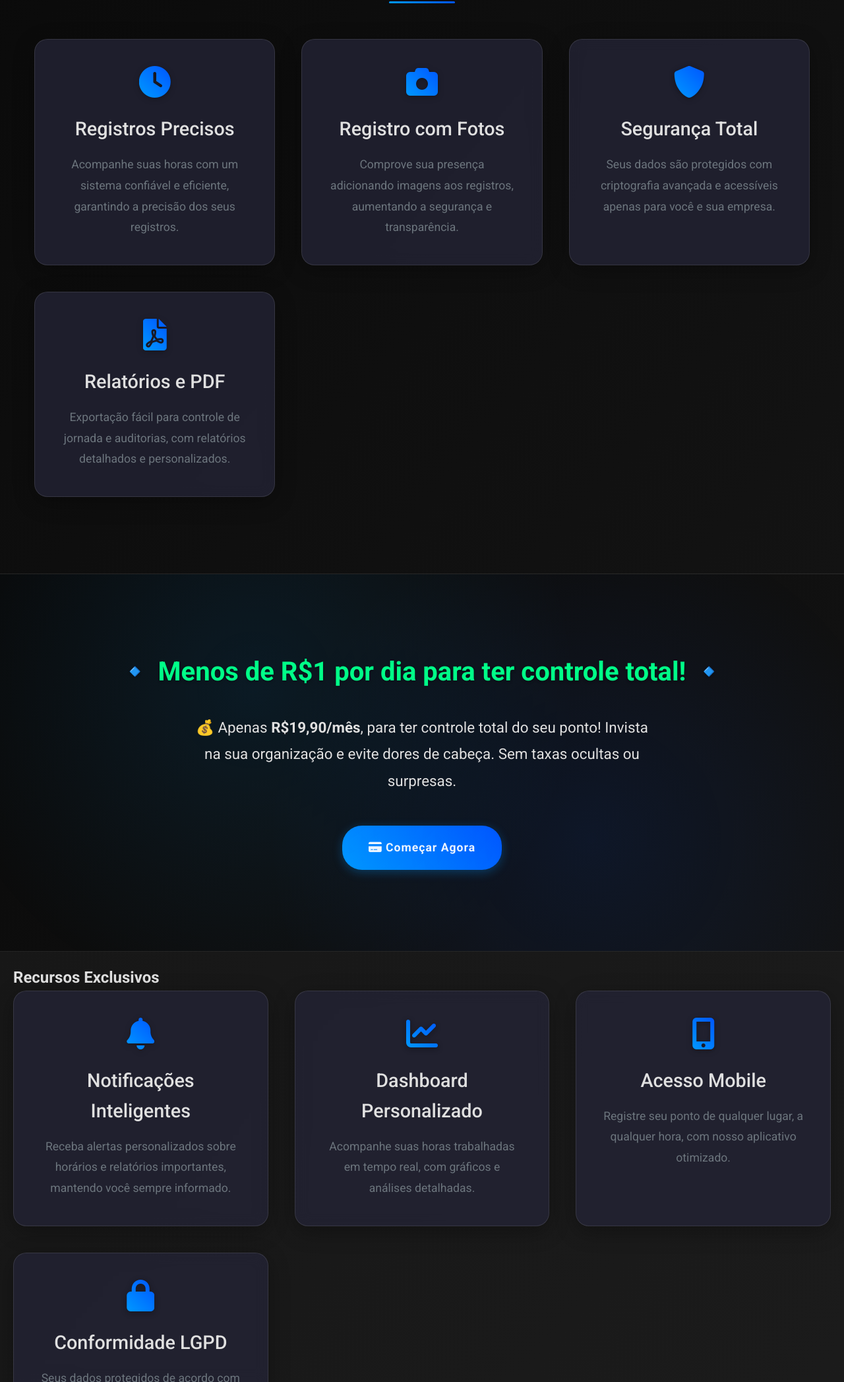
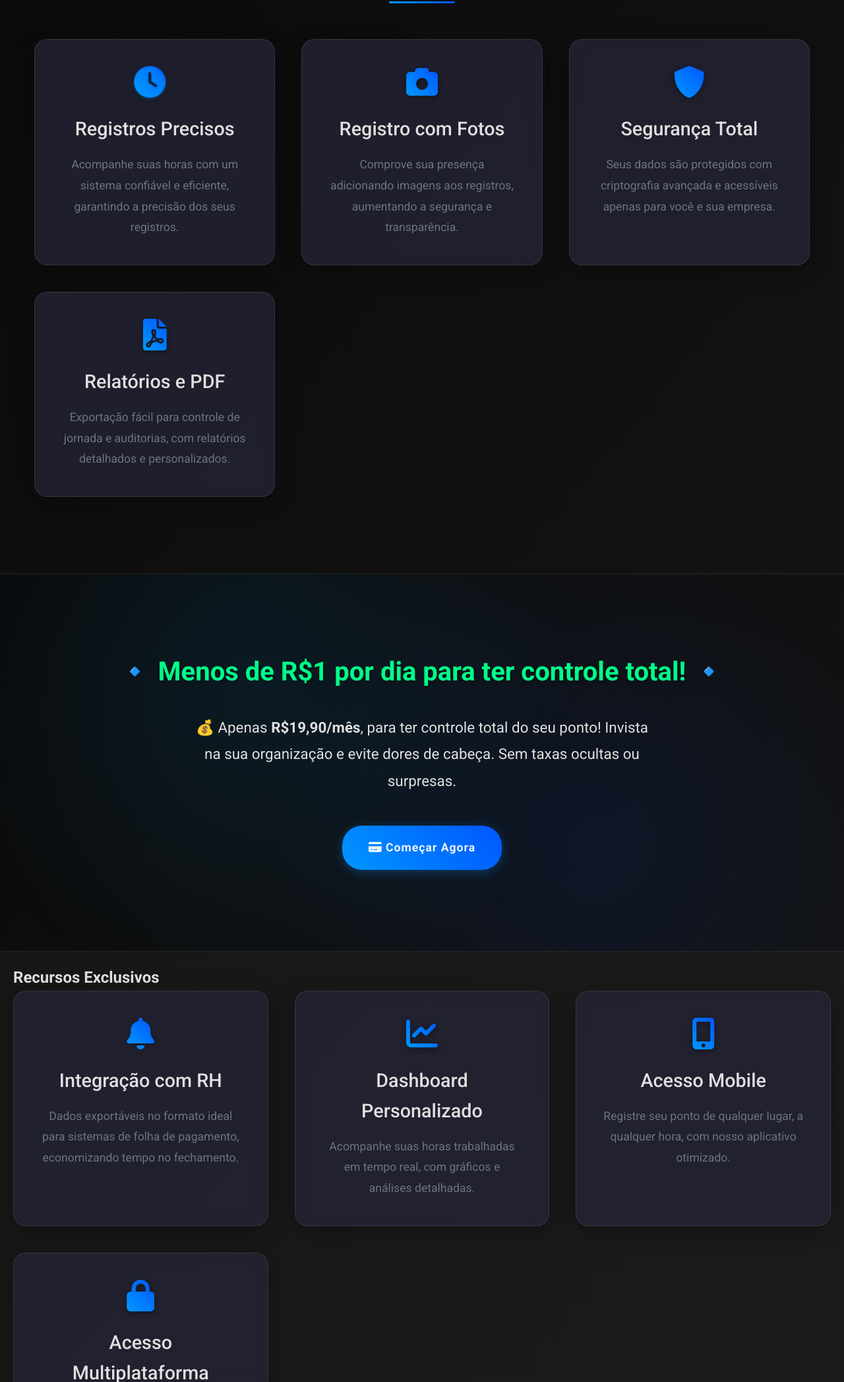
Before and after one commit to Trindadelucas0/backend-sistemA, a website: page index.html in a window 1280 px wide. Shown: the part 706-2800 px from the top of the page at 66% size. Drawn offline with Linux system fonts and the light colour scheme.

Commit message:
estilo index

```diff
--- a/index.html
+++ b/index.html
@@ -14,7 +14,10 @@
     <header>
         <div class="container">
             <div class="header-content">
-                <h1>📊 Controle de Ponto Inteligente</h1>
+                <h1><i class="fas fa-clock"></i> Controle de Ponto<i class="fas fa-analytics"></i>  Inteligente</h1>
+
+
+</style>
                 <p>Automatize seus registros, evite erros e tenha total controle do seu tempo! Uma solução completa para gestão de jornada de trabalho.</p>
                 <div class="header-buttons">
                     <a href="/sistema/pages/login.html" class="header-btn header-btn-primary">
@@ -75,8 +78,8 @@
             <div class="grid">
                 <div class="item">
                     <i class="fas fa-bell"></i>
-                    <h3>Notificações Inteligentes</h3>
-                    <p>Receba alertas personalizados sobre horários e relatórios importantes, mantendo você sempre informado.</p>
+                    <h3>Integração com RH</h3>
+                     <p>Dados exportáveis no formato ideal para sistemas de folha de pagamento, economizando tempo no fechamento.</p>
                 </div>
                 <div class="item">
                     <i class="fas fa-chart-line"></i>
@@ -90,8 +93,8 @@
                 </div>
                 <div class="item">
                     <i class="fas fa-lock"></i>
-                    <h3>Conformidade LGPD</h3>
-                    <p>Seus dados protegidos de acordo com a legislação, garantindo sua privacidade e segurança.</p>
+                    <h3>Acesso Multiplataforma</h3>
+                    <p>Registre seu ponto de qualquer dispositivo com sincronização em tempo real, ideal para trabalho remoto ou externo.</p>
                 </div>
             </div>
         </div>
@@ -107,7 +110,7 @@
                 <div class="footer-section">
                     <h3>Contato</h3>
                     <p><i class="fas fa-envelope"></i> suporte@pontointeligente.com</p>
-                    <p><i class="fas fa-phone"></i> (11) 99999-9999</p>
+                    <p><i class="fas fa-phone"></i> (38) 9 9810-0827</p>
                 </div>
                 <div class="footer-section">
                     <h3>Redes Sociais</h3>
--- a/sistema/css/index.css
+++ b/sistema/css/index.css
@@ -17,6 +17,13 @@
     --glass-border: rgba(255, 255, 255, 0.1);
 }
 
+.fa-clock {
+    color: #00a1ff;
+    margin-right: 15px;
+    font-size: 1.2em;
+    vertical-align: middle;
+    text-shadow: 0 2px 4px rgba(0,161,255,0.3);
+}
 /* Reset e estilos base */
 * {
     margin: 0;
```
